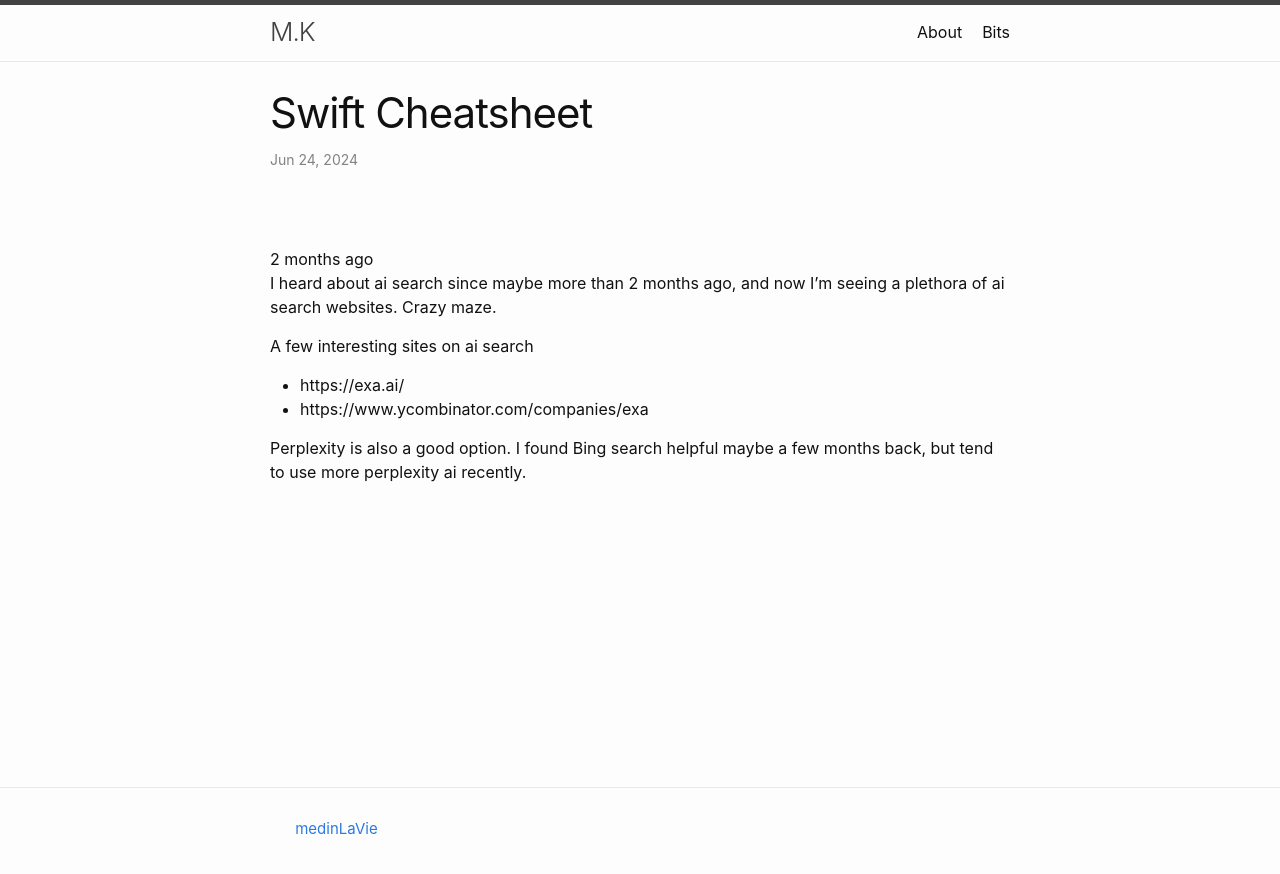
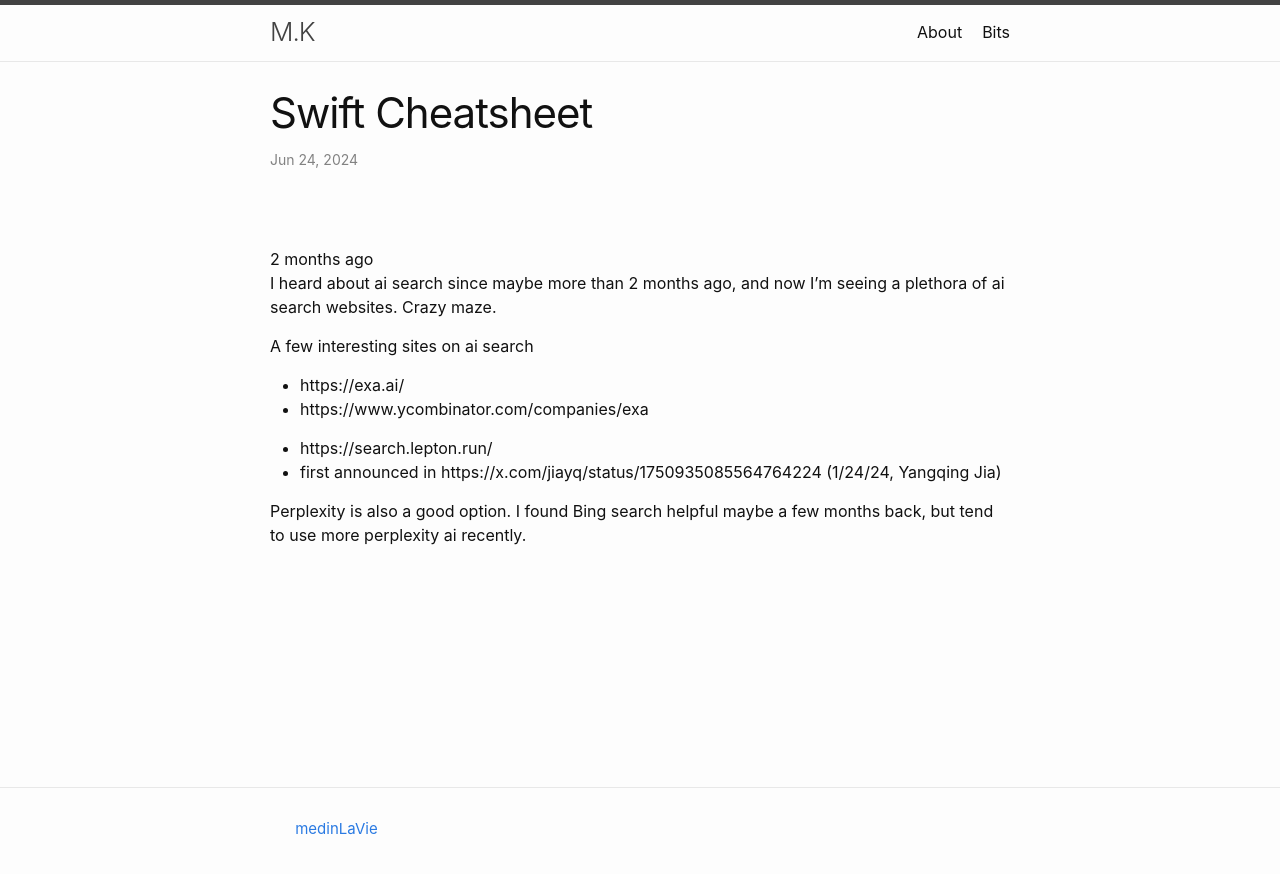
Before and after one commit to medinLaVie/medinLaVie.github.io, a Jekyll site: the page built from _posts/2024-06-24-ai-search.md, in a window 1280 px wide. Shown: the top 874 px of the page. Built offline with Jekyll 4.4.1, drawn with Linux system fonts in a browser that asks for light colours; the table of contents is made by our own code.

Commit message:
Update 2024-06-24-ai-search.md
added lepton search to the doc

```diff
--- a/_posts/2024-06-24-ai-search.md
+++ b/_posts/2024-06-24-ai-search.md
@@ -14,4 +14,7 @@ A few interesting sites on ai search
 - https://exa.ai/
 - https://www.ycombinator.com/companies/exa
 
+- https://search.lepton.run/
+- first announced in https://x.com/jiayq/status/1750935085564764224 (1/24/24, Yangqing Jia)
+
 Perplexity is also a good option. I found Bing search helpful maybe a few months back, but tend to use more perplexity ai recently.
```
